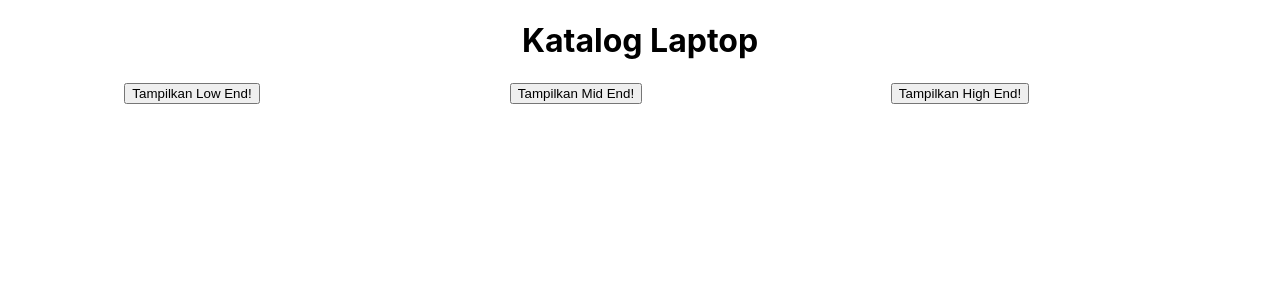
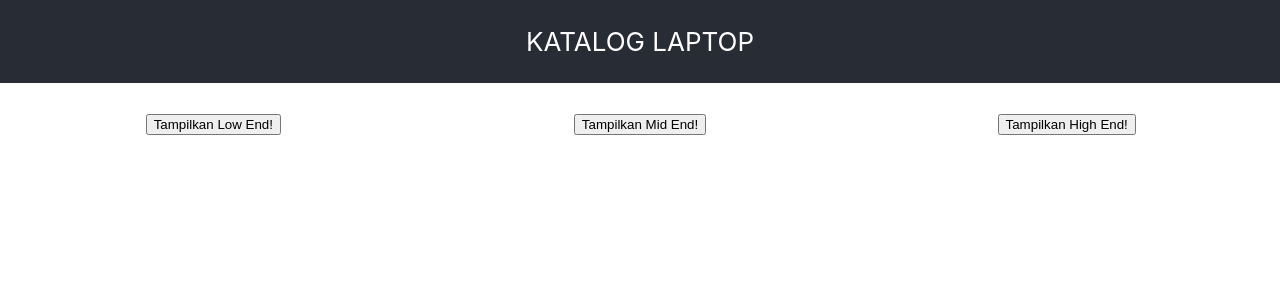
Before and after one commit to RafliArsya/Tugas_PraktikumRPLBK_Mod3_Kel33, a React (Create React App) app: page / in a window 1280 px wide. Shown: the top 300 px of the page. Built offline with nearby package versions, Linux system fonts and the light colour scheme.

Commit message:
tampilan web

```diff
--- a/src/App.css
+++ b/src/App.css
@@ -15,9 +15,10 @@
 
 .App-header {
   background-color: #282c34;
-  min-height: 100vh;
+  min-height: 10vh;
   display: flex;
   flex-direction: column;
+  margin-bottom: 30px;
   align-items: center;
   justify-content: center;
   font-size: calc(10px + 2vmin);
--- a/src/App.js
+++ b/src/App.js
@@ -28,6 +28,13 @@ class App extends React.Component{
   render(){
     return(
       <div className="App">
+        <header className="App-header">
+        <div className="text">
+        <p>
+          KATALOG LAPTOP
+        </p>
+        </div>
+        </header>
         <Parent />
       </div>
     )
--- a/src/Components/Parent.js
+++ b/src/Components/Parent.js
@@ -111,21 +111,21 @@ class Parent extends Component {
     render() {
         return (
             <>
-                <h1>Katalog Laptop</h1>
+                {/* <h1>Katalog Laptop</h1>  */}
                 <div style={{ display: "flex" }}>
-                    <div style={{ width: "30%" }}>
+                    <div style={{ width: "35%" }}>
                         <button
 onClick={this.togglelowend}>{this.state.LowEnd ? 'Sembunyikan' :
 'Tampilkan'} Low End!</button>
                         {this.state.LowEnd && <LowEnd mydata={this.state.myjson} myamt={this.state.laptop} mystate={this.state.screenstate}/>}
                     </div>
-                    <div style={{ width: "30%" }}>
+                    <div style={{ width: "35%" }}>
                         <button
 onClick={this.togglemidend}>{this.state.MidEnd ? 'Sembunyikan' :
 'Tampilkan'} Mid End!</button>
                         {this.state.MidEnd && <MidEnd mydata={this.state.myjson} myamt={this.state.laptop} mystate={this.state.screenstate}/>}
                     </div>
-                    <div style={{ width: "30%" }}>
+                    <div style={{ width: "35%" }}>
                         <button
 onClick={this.togglehighend}>{this.state.HighEnd ? 'Sembunyikan' :
 'Tampilkan'} High End!</button>
```
